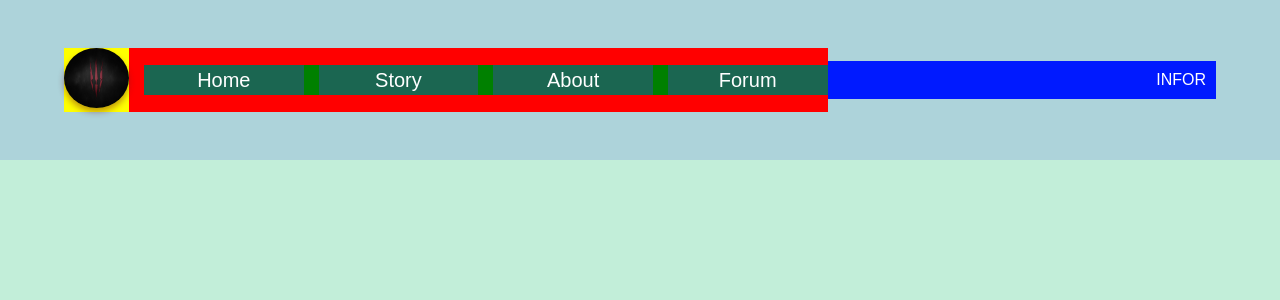
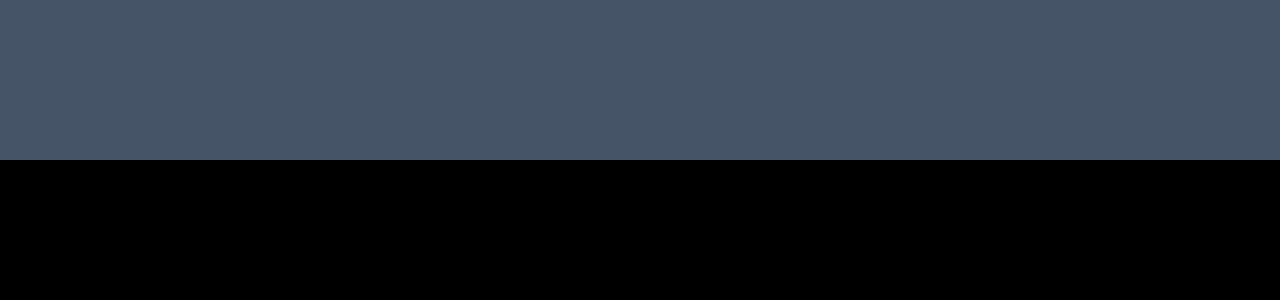
Before and after one commit to huynh-kiet-mb/Personal-project, a Next.js app: page / in a window 1280 px wide. Shown: the top 300 px of the page. Built offline with nearby package versions, Linux system fonts and the light colour scheme; a web font is replaced by a local one.

Commit message:
commit step 1 28-03-2023

```diff
--- a/components/header/index.jsx
+++ b/components/header/index.jsx
@@ -11,35 +11,7 @@ const signikaNegative = Signika_Negative({
 const Header = () => {
   return (
     <HeaderWrapper>
-      <LeftContentWrapper>
-        <LogoWrapper>
-          <Logo src={logoImage.src}></Logo>
-        </LogoWrapper>
-        <MenuWrapper>
-          <MenuItem>Home</MenuItem>
-          <MenuItem>
-            Story
-            <SmallMenuWrapper className="item">
-              <div>Event</div>
-              <div>The world</div>
-              <div>Witcher schools</div>
-            </SmallMenuWrapper>
-          </MenuItem>
-          <MenuItem>
-            About
-            <SmallMenuWrapper className="item">
-              <span>Content</span>
-            </SmallMenuWrapper>
-          </MenuItem>
-          <MenuItem>
-            Forum
-            <SmallMenuWrapper className="item">
-              <span>Content</span>
-            </SmallMenuWrapper>
-          </MenuItem>
-        </MenuWrapper>
-      </LeftContentWrapper>
-      <RightContentWrapper>INFOR</RightContentWrapper>
+
     </HeaderWrapper>
   );
 };
--- a/components/main/index.jsx
+++ b/components/main/index.jsx
@@ -4,7 +4,7 @@ import Header from "../header/index";
 const MainPageWrapper = styled.div`
     width: 100vw;
     height: 100vh;
-    background: #41c98952;
+    background: #000000;
     display: flex;
     justify-content: center;
 
--- a/package.json
+++ b/package.json
@@ -13,6 +13,7 @@
     "next": "13.0.6",
     "react": "18.2.0",
     "react-dom": "18.2.0",
-    "styled-components": "^5.3.6"
+    "styled-components": "^5.3.6",
+    "three": "^0.150.1"
   }
 }
```
Also changed, not shown: 2 other files (tests, documents, lock files or other folders).
